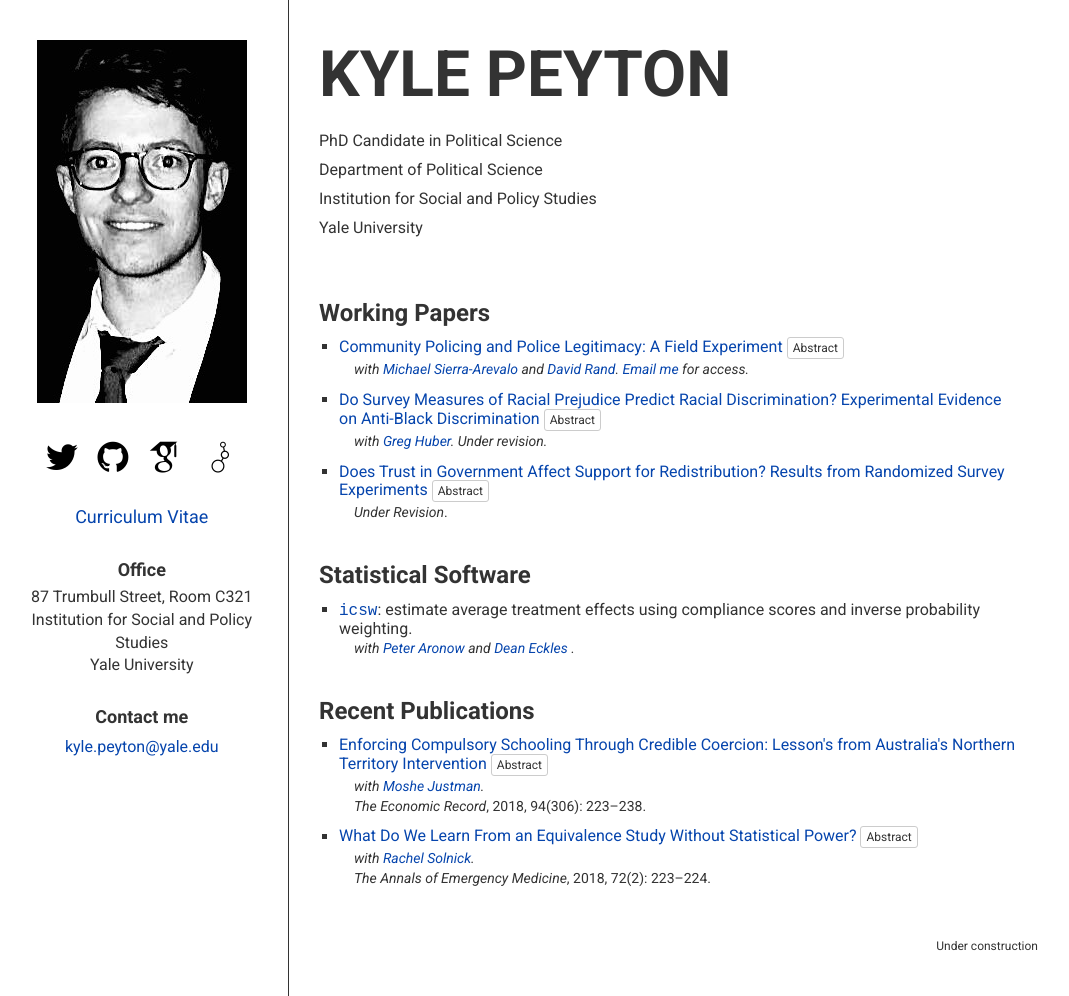
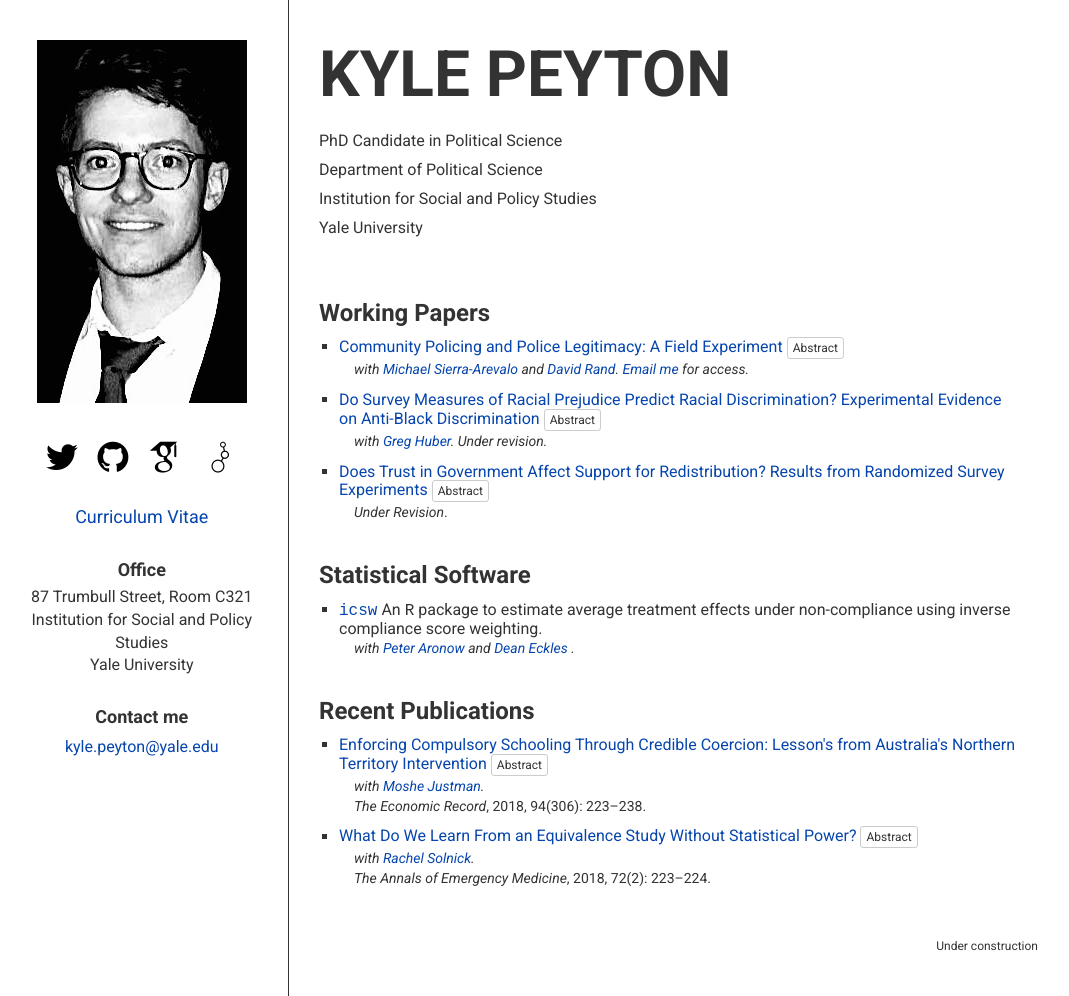
Before and after one commit to kylepeyton/kylepeyton.github.io, a Jekyll site: the page index.html, which Jekyll copies as it is, in a window 1280 px wide. Shown: the whole page, without its empty margins (157-1226 px from the left). Built offline with Jekyll 4.4.1, drawn with Linux system fonts in a browser that asks for light colours; some web fonts are replaced.

Commit message:
Update index.html

```diff
--- a/index.html
+++ b/index.html
@@ -133,7 +133,7 @@
 
 		<ul class="paperlist software">
 			<li>
-				<h4><a href="https://github.com/kylepeyton/icsw" onclick="ga('send', 'event', 'software', 'icsw');"><tt>icsw</tt></a>: estimate average treatment effects using compliance scores and inverse probability weighting.</h4>
+				<h4><a href="https://github.com/kylepeyton/icsw" onclick="ga('send', 'event', 'software', 'icsw');"><tt>icsw</tt></a> An <tt>R</tt></a> package to estimate average treatment effects under non-compliance using inverse compliance score weighting.</h4>
 				<div class="paperinfo softwaretagline"><span class="coauthors">with <a href="http://aronow.research.yale.edu">Peter Aronow</a> and <a href="https://www.deaneckles.com/"> Dean Eckles </a>.</span></div>
 			</li>
 		</ul>
```
